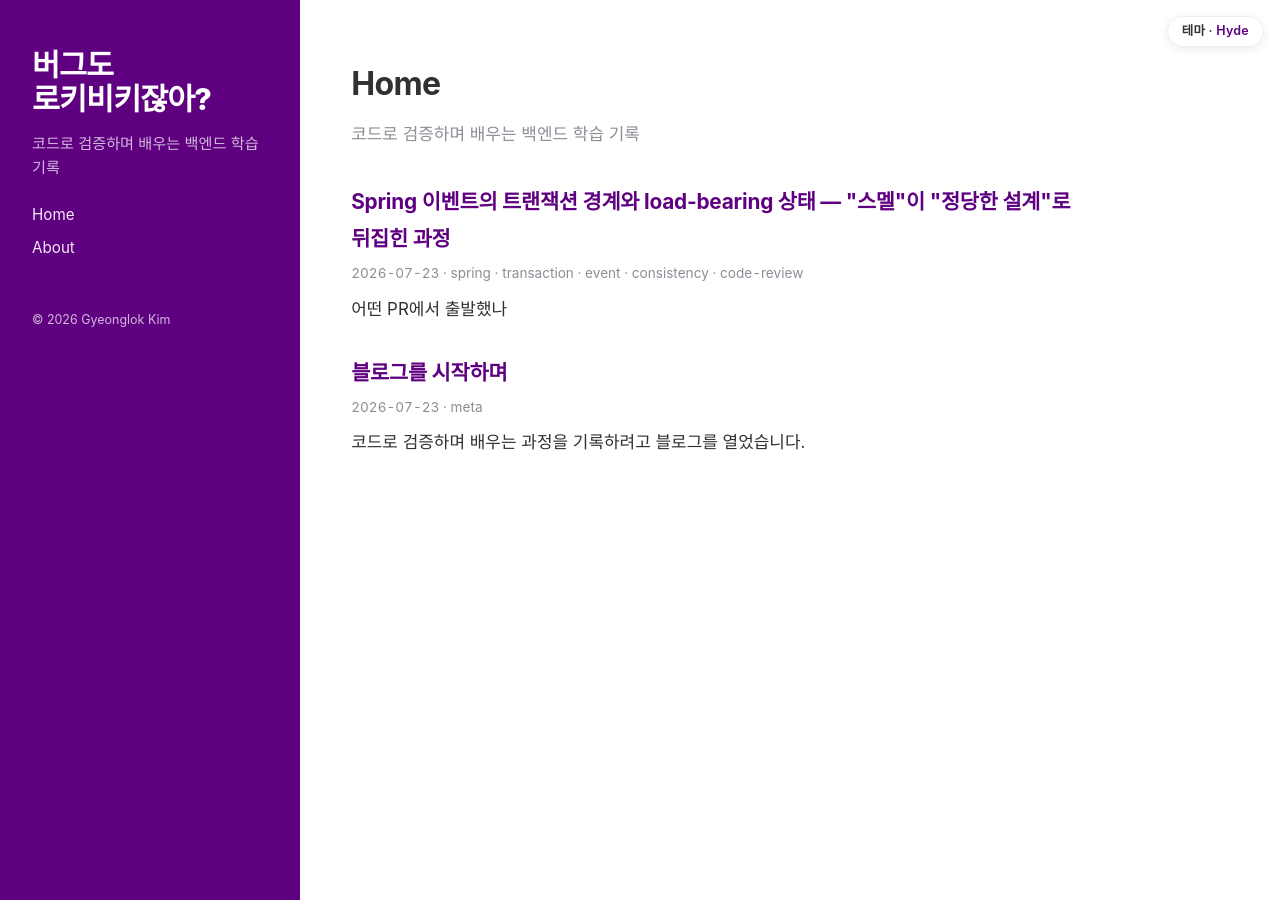
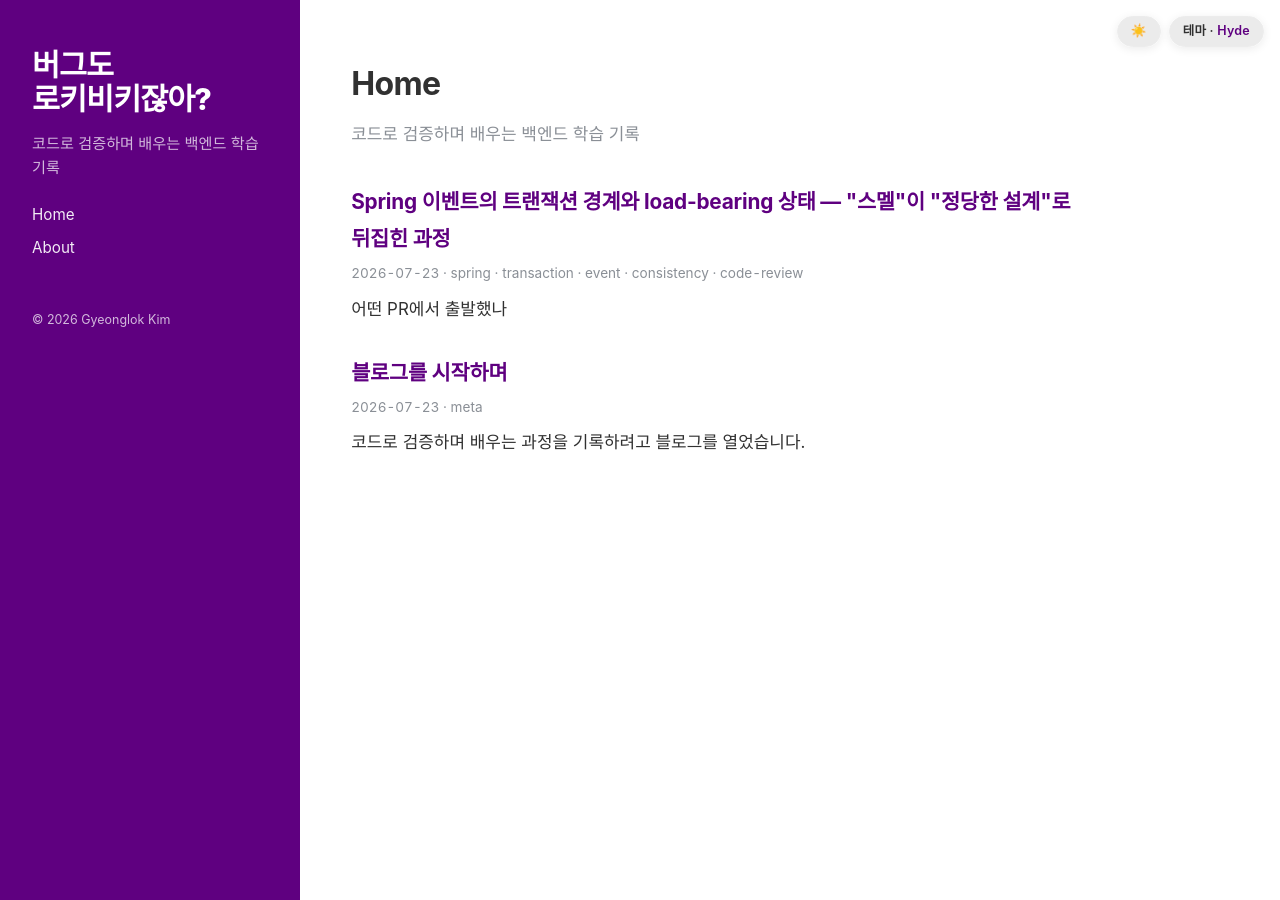
Before and after one commit to Rok93/Rok93.github.io, a Jekyll site: the page built from index.md, in a window 1280 px wide. Built offline with Jekyll 4.4.1, drawn with Linux system fonts in a browser that asks for light colours.

Commit message:
feat: light/dark toggle (independent of skin), OS default + localStorage

```diff
--- a/_layouts/default.html
+++ b/_layouts/default.html
@@ -7,8 +7,11 @@
   <link rel="stylesheet" href="{{ '/assets/css/main.css' | relative_url }}">
   {% feed_meta %}
   <script>
-    /* FOUC 방지: CSS 적용 전에 저장된 스킨을 미리 설정 */
-    (function(){try{var s=localStorage.getItem('rok93-skin');if(s){document.documentElement.dataset.skin=s;}}catch(e){}})();
+    /* FOUC 방지: CSS 적용 전에 저장된 스킨/밝기를 미리 설정 */
+    (function(){try{
+      var s=localStorage.getItem('rok93-skin'); if(s){document.documentElement.dataset.skin=s;}
+      var t=localStorage.getItem('rok93-theme'); if(t){document.documentElement.dataset.theme=t;}
+    }catch(e){}})();
   </script>
 </head>
 <body>
@@ -25,7 +28,10 @@
   </aside>
 
   <main class="content">
-    <button class="skin-toggle" type="button" aria-label="테마 전환">테마 · <span class="skin-name">Hyde</span></button>
+    <div class="toggles">
+      <button class="theme-toggle" type="button" aria-label="밝기 전환"><span class="theme-name">☀️</span></button>
+      <button class="skin-toggle" type="button" aria-label="테마 전환">테마 · <span class="skin-name">Hyde</span></button>
+    </div>
     <div class="content-inner">
       {{ content }}
     </div>
@@ -33,17 +39,28 @@
 
   <script>
     (function(){
-      var btn=document.querySelector('.skin-toggle');
-      var name=btn&&btn.querySelector('.skin-name');
-      var order=['hyde','custom'], label={hyde:'Hyde',custom:'Custom'};
-      function render(){var s=document.documentElement.dataset.skin||'hyde';if(name)name.textContent=label[s]||s;}
-      render();
-      if(btn){btn.addEventListener('click',function(){
-        var cur=document.documentElement.dataset.skin||'hyde';
-        var next=order[(order.indexOf(cur)+1)%order.length];
-        document.documentElement.dataset.skin=next;
-        try{localStorage.setItem('rok93-skin',next);}catch(e){}
-        render();
+      var root=document.documentElement;
+      /* 스킨 토글 (Hyde ↔ Custom) */
+      var sBtn=document.querySelector('.skin-toggle'), sName=sBtn&&sBtn.querySelector('.skin-name');
+      var sOrder=['hyde','custom'], sLabel={hyde:'Hyde',custom:'Custom'};
+      function sRender(){var s=root.dataset.skin||'hyde';if(sName)sName.textContent=sLabel[s]||s;}
+      sRender();
+      if(sBtn){sBtn.addEventListener('click',function(){
+        var cur=root.dataset.skin||'hyde', next=sOrder[(sOrder.indexOf(cur)+1)%sOrder.length];
+        root.dataset.skin=next; try{localStorage.setItem('rok93-skin',next);}catch(e){}
+        sRender();
+      });}
+      /* 밝기 토글 (Light ↔ Dark), 기본은 OS 설정 */
+      var tBtn=document.querySelector('.theme-toggle'), tName=tBtn&&tBtn.querySelector('.theme-name');
+      function effTheme(){
+        return root.dataset.theme || ((window.matchMedia && window.matchMedia('(prefers-color-scheme: dark)').matches) ? 'dark' : 'light');
+      }
+      function tRender(){if(tName)tName.textContent=effTheme()==='dark'?'🌙':'☀️';}
+      tRender();
+      if(tBtn){tBtn.addEventListener('click',function(){
+        var next=effTheme()==='dark'?'light':'dark';
+        root.dataset.theme=next; try{localStorage.setItem('rok93-theme',next);}catch(e){}
+        tRender();
       });}
     })();
   </script>
--- a/assets/css/main.css
+++ b/assets/css/main.css
@@ -91,17 +91,18 @@ a:hover { text-decoration: underline; }
 .post-body > pre,
 .post-body > table { max-width: var(--measure-wide); }
 
-/* skin toggle button */
-.skin-toggle {
-  position: fixed; top: 16px; right: 16px; z-index: 20;
+/* toggles (밝기 + 스킨) */
+.toggles { position: fixed; top: 16px; right: 16px; z-index: 20; display: flex; gap: 8px; }
+.toggles button {
   font: 600 12.5px/1 var(--sans); letter-spacing: .02em;
-  padding: 8px 14px; border-radius: 999px; cursor: pointer;
-  border: 1px solid var(--border); background: rgba(255,255,255,.9);
+  padding: 8px 13px; border-radius: 999px; cursor: pointer;
+  border: 1px solid var(--border); background: rgba(128,128,128,.16);
   color: var(--text); backdrop-filter: saturate(1.2) blur(6px);
   box-shadow: 0 2px 10px rgba(0,0,0,.08);
 }
-.skin-toggle:hover { border-color: var(--link); color: var(--link); }
-.skin-toggle .skin-name { color: var(--link); }
+.toggles button:hover { border-color: var(--link); color: var(--link); }
+.toggles .skin-name { color: var(--link); }
+.theme-toggle { line-height: 1; }
 
 /* =========================================================
    SKIN: Hyde (default) — 컬리 퍼플 사이드바 2단
@@ -169,6 +170,23 @@ a:hover { text-decoration: underline; }
 [data-skin="custom"] .post-body > .highlighter-rouge,
 [data-skin="custom"] .post-body > pre,
 [data-skin="custom"] .post-body > table { margin-inline: auto; }
+
+/* ---------- 라이트/다크 (스킨과 독립 축) ----------
+   기본: OS 설정 따름. 사용자가 버튼으로 명시 선택 시 data-theme로 덮어씀. */
+@media (prefers-color-scheme: dark) {
+  :root[data-skin="hyde"]:not([data-theme="light"]) {
+    --bg:#17151b; --text:#e7e3ec; --muted:#a49dae; --link:#cca3e6; --border:#2c2830; --code-bg:#241d29;
+  }
+  :root[data-skin="custom"]:not([data-theme="light"]) {
+    --bg:#0f1216; --text:#e7eaee; --muted:#98a0ab; --link:#5bbdb2; --border:#242a31; --code-bg:#191d24;
+  }
+}
+:root[data-theme="dark"][data-skin="hyde"] {
+  --bg:#17151b; --text:#e7e3ec; --muted:#a49dae; --link:#cca3e6; --border:#2c2830; --code-bg:#241d29;
+}
+:root[data-theme="dark"][data-skin="custom"] {
+  --bg:#0f1216; --text:#e7eaee; --muted:#98a0ab; --link:#5bbdb2; --border:#242a31; --code-bg:#191d24;
+}
 [data-skin="custom"] .post-title,
 [data-skin="custom"] .page-title { font-family: var(--serif); font-weight: 700; }
 [data-skin="custom"] .post-link { font-family: var(--serif); }
```
